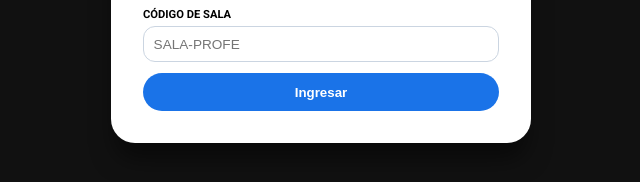
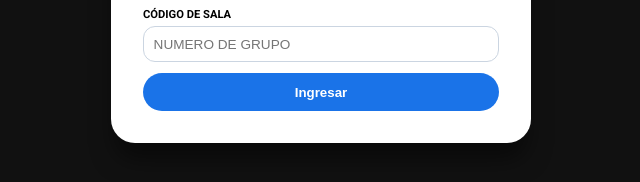
Before and after one commit to mejiamarco/sopa-, a plain HTML site: page index.html in a window 1280 px wide. Shown: the part 436-618 px from the top of the page, 319-959 px from the left. Drawn offline with nearby package versions, Linux system fonts and the light colour scheme; a script that the page names is missing.

```diff
--- a/index.html
+++ b/index.html
@@ -396,7 +396,7 @@
             <form id="form-ingreso">
                 <div class="form-group"><label>Tu nombre</label><input type="text" id="input-nombre" required></div>
                 <div class="form-group"><label>Rol</label><select id="input-rol"><option value="estudiante">Estudiante</option><option value="profesor">Profesor</option></select></div>
-                <div class="form-group"><label>Código de Sala</label><input type="text" id="input-sala" placeholder="SALA-PROFE" required style="text-transform: uppercase;"></div>
+                <div class="form-group"><label>Código de Sala</label><input type="text" id="input-sala" placeholder="NUMERO DE GRUPO" required style="text-transform: uppercase;"></div>
                 <div id="wrapper-clave-profe" class="form-group hidden"><label>Contraseña</label><input type="password" id="input-clave"></div>
                 <button type="submit" class="btn-main btn-action-blue" style="width:100%;">Ingresar</button>
             </form>
```
